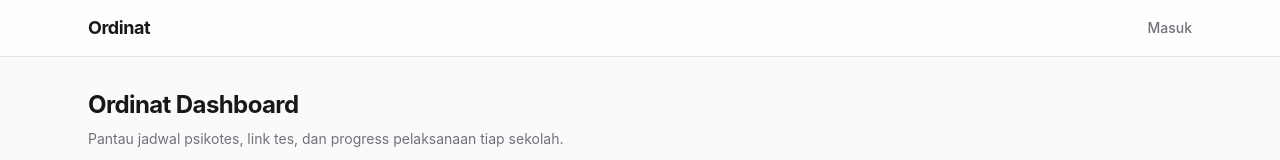
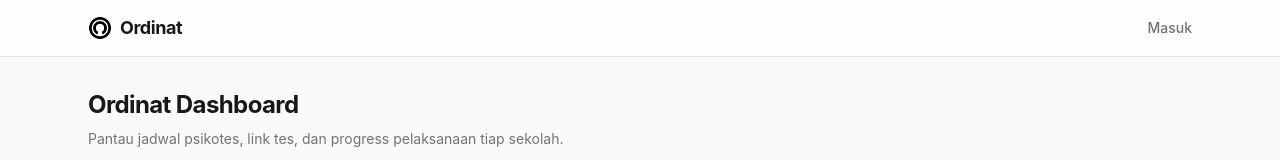
Before and after one commit to Ibnusabil43/ordinat-dashboard, a Next.js app: page / in a window 1280 px wide. Shown: the top 160 px of the page. Built offline with nearby package versions, Linux system fonts and the light colour scheme; no server answers; the database is empty.

Commit message:
refactor(design): add ordinat logo on navbar and admin sidebar

```diff
--- a/src/app/(public)/layout.tsx
+++ b/src/app/(public)/layout.tsx
@@ -1,3 +1,4 @@
+import Image from "next/image";
 import Link from "next/link";
 
 /**
@@ -15,7 +16,8 @@
     <div className="flex min-h-screen flex-col bg-zinc-50">
       <header className="sticky top-0 z-40 border-b border-zinc-200 bg-white/80 backdrop-blur">
         <div className="mx-auto flex h-14 max-w-6xl items-center justify-between px-4 sm:px-6">
-          <Link href="/" className="text-lg font-bold tracking-tight text-zinc-900">
+          <Link href="/" className="flex items-center gap-2 text-lg font-bold tracking-tight text-zinc-900">
+            <Image src="/logo.png" alt="" width={24} height={24} className="shrink-0" />
             Ordinat
           </Link>
           <Link
--- a/src/components/admin/Sidebar.tsx
+++ b/src/components/admin/Sidebar.tsx
@@ -1,6 +1,7 @@
 "use client";
 
 import { useState } from "react";
+import Image from "next/image";
 import Link from "next/link";
 import { usePathname } from "next/navigation";
 import {
@@ -32,6 +33,15 @@
 
   const isActive = (href: string) =>
     href === "/admin" ? pathname === "/admin" : pathname.startsWith(href);
+
+  const wordmark = (
+    <span className="flex min-w-0 items-center gap-2">
+      <Image src="/logo.png" alt="" width={24} height={24} className="shrink-0" />
+      <span className="truncate text-lg font-bold tracking-tight text-zinc-900">
+        Admin Dashboard
+      </span>
+    </span>
+  );
 
   const nav = (
     <nav className="flex flex-1 flex-col gap-1 p-3">
@@ -74,7 +84,7 @@
       {/* Desktop */}
       <aside className="hidden w-60 shrink-0 flex-col border-r border-zinc-200 bg-white sm:flex">
         <div className="border-b border-zinc-200 px-4 py-4">
-          <span className="text-lg font-bold tracking-tight text-zinc-900">Admin Dashboard</span>
+          {wordmark}
         </div>
         {nav}
         {footer}
@@ -82,7 +92,7 @@
 
       {/* Mobile top bar */}
       <div className="flex h-14 items-center justify-between border-b border-zinc-200 bg-white px-4 sm:hidden">
-        <span className="text-lg font-bold tracking-tight text-zinc-900">Admin Dashboard</span>
+        {wordmark}
         <button
           type="button"
           aria-label="Buka menu"
@@ -103,7 +113,7 @@
           />
           <div className="absolute inset-y-0 left-0 flex w-64 flex-col bg-white shadow-lg">
             <div className="flex items-center justify-between border-b border-zinc-200 px-4 py-4">
-              <span className="text-lg font-bold tracking-tight text-zinc-900">Admin Dashboard</span>
+              {wordmark}
               <button
                 type="button"
                 aria-label="Tutup menu"
```
Also changed, not shown: public/logo.png (added), src/app/icon.png (added).
